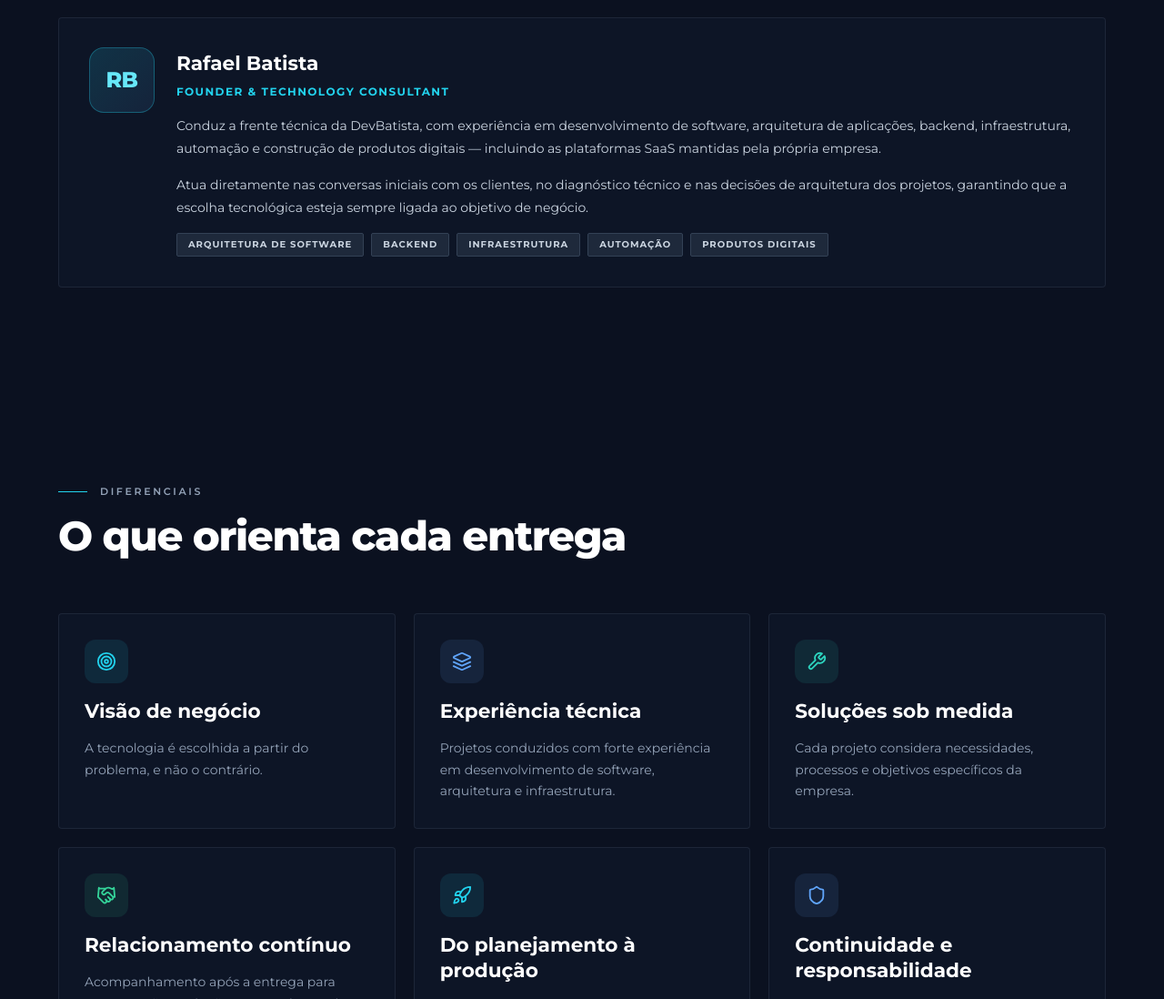
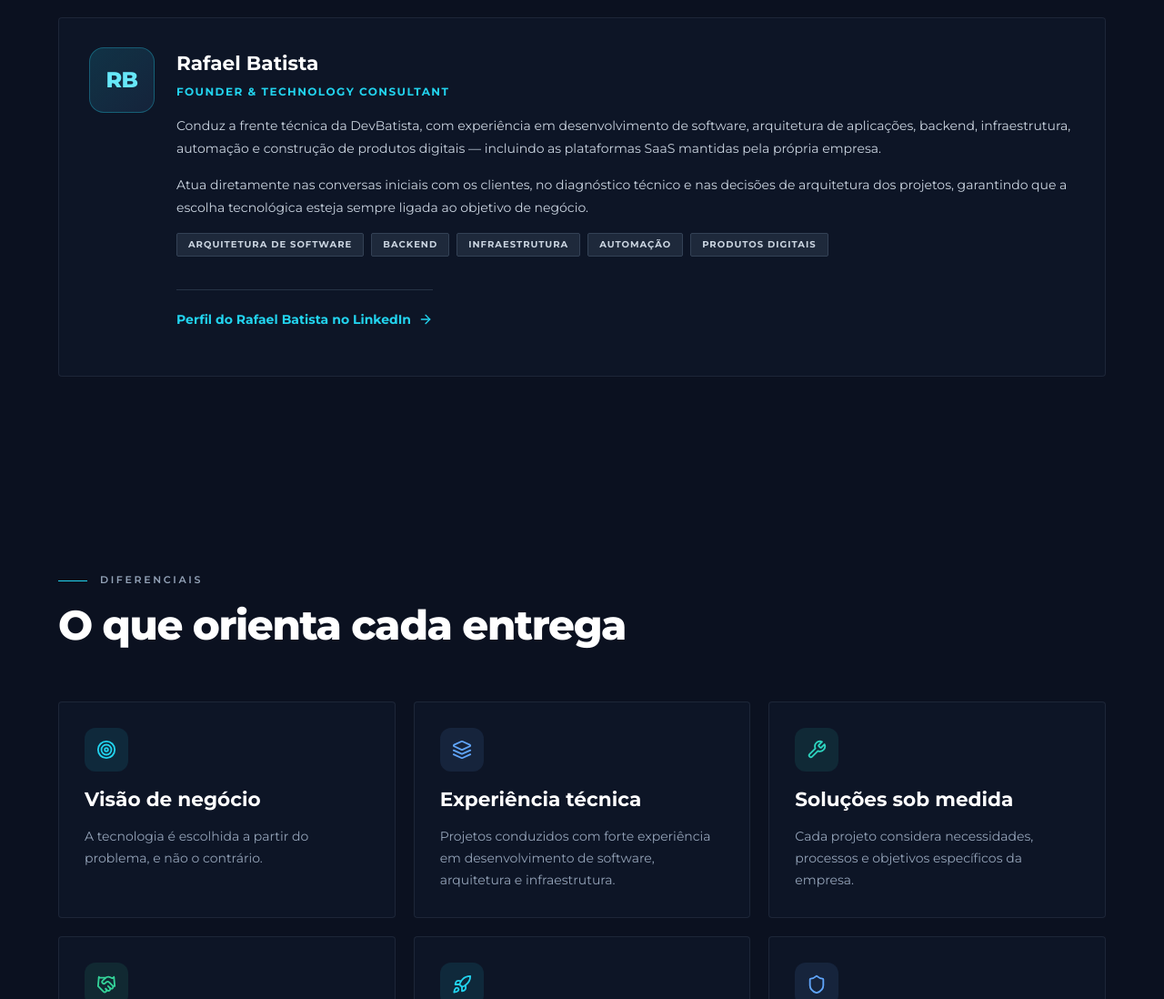
Before and after one commit to devbatista/devbatista_site, a plain HTML site: page sobre.html in a window 1280 px wide. Shown: the part 2785-3883 px from the top of the page at 91% size. Drawn offline with Linux system fonts and the light colour scheme.

Commit message:
Sobre: link para o LinkedIn do Rafael Batista na seção de liderança
O card ganha id="rafael-batista" (o mesmo fragmento do @id do Person no
JSON-LD) e um link com rel="me" para linkedin.com/in/rbatist10, sinal de
autoria para o Google. TODO marcado para trocar o monograma por foto.

Co-Authored-By: Claude Opus 5.5 <noreply@anthropic.com>

```diff
--- a/sobre.html
+++ b/sobre.html
@@ -334,7 +334,8 @@
           <h2 class="section-title" id="titulo-fundador">Liderança técnica</h2>
         </div>
 
-        <div class="card founder-card">
+        <div class="card founder-card" id="rafael-batista">
+          <!-- TODO: trocar o monograma por uma foto do Rafael quando houver -->
           <div class="founder-mark" aria-hidden="true">RB</div>
           <div>
             <h3>Rafael Batista</h3>
@@ -357,6 +358,9 @@
               <span class="tag slate">Automação</span>
               <span class="tag slate">Produtos digitais</span>
             </div>
+            <p class="u-mt-4">
+              <a href="https://www.linkedin.com/in/rbatist10" class="solution-card-link" target="_blank" rel="noopener noreferrer me">Perfil do Rafael Batista no LinkedIn <svg xmlns="http://www.w3.org/2000/svg" width="16" height="16" viewBox="0 0 24 24" fill="none" stroke="currentColor" stroke-width="2" stroke-linecap="round" stroke-linejoin="round" aria-hidden="true"><path d="M5 12h14"/><path d="m12 5 7 7-7 7"/></svg></a>
+            </p>
           </div>
         </div>
       </div>
```
